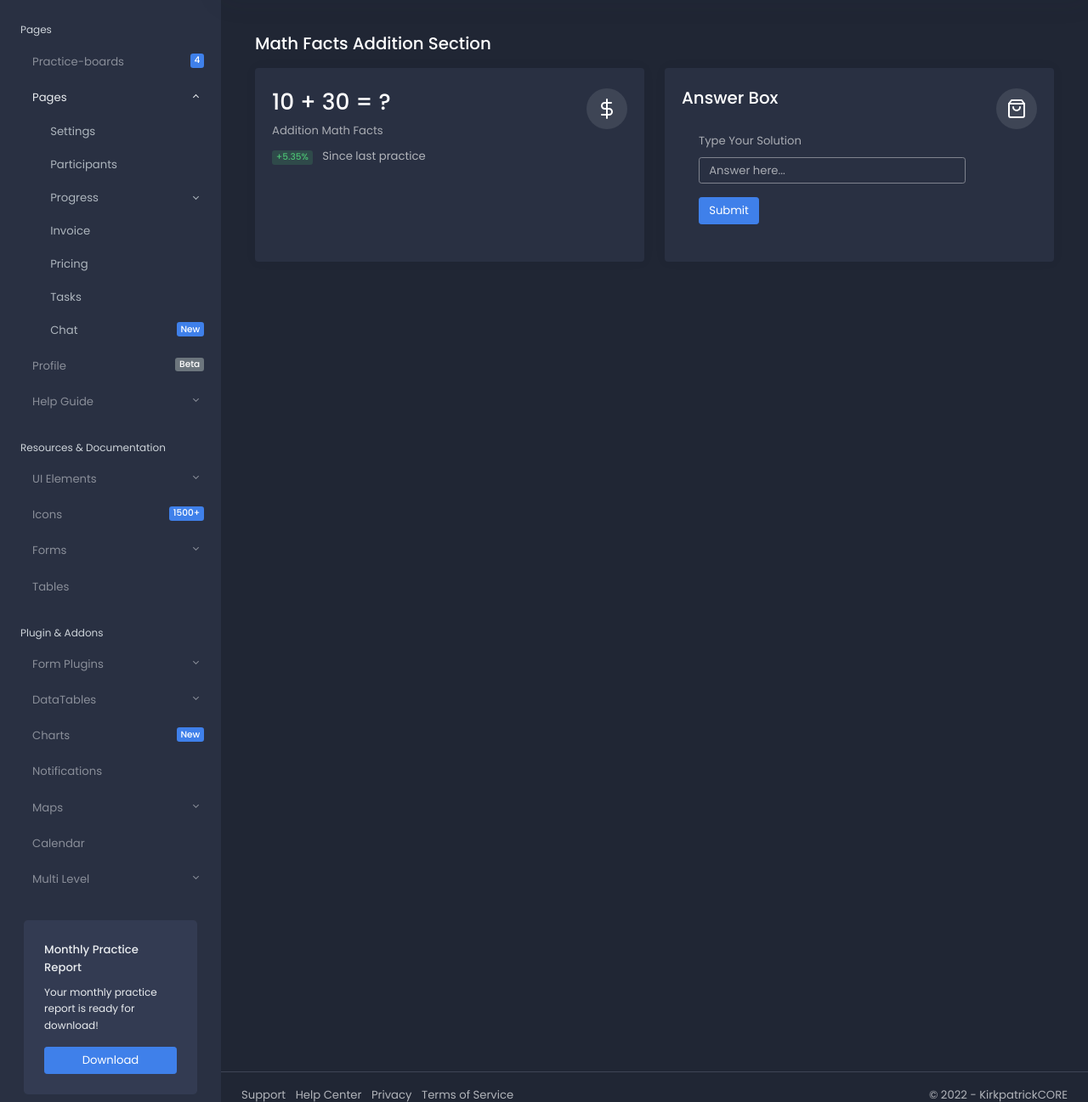
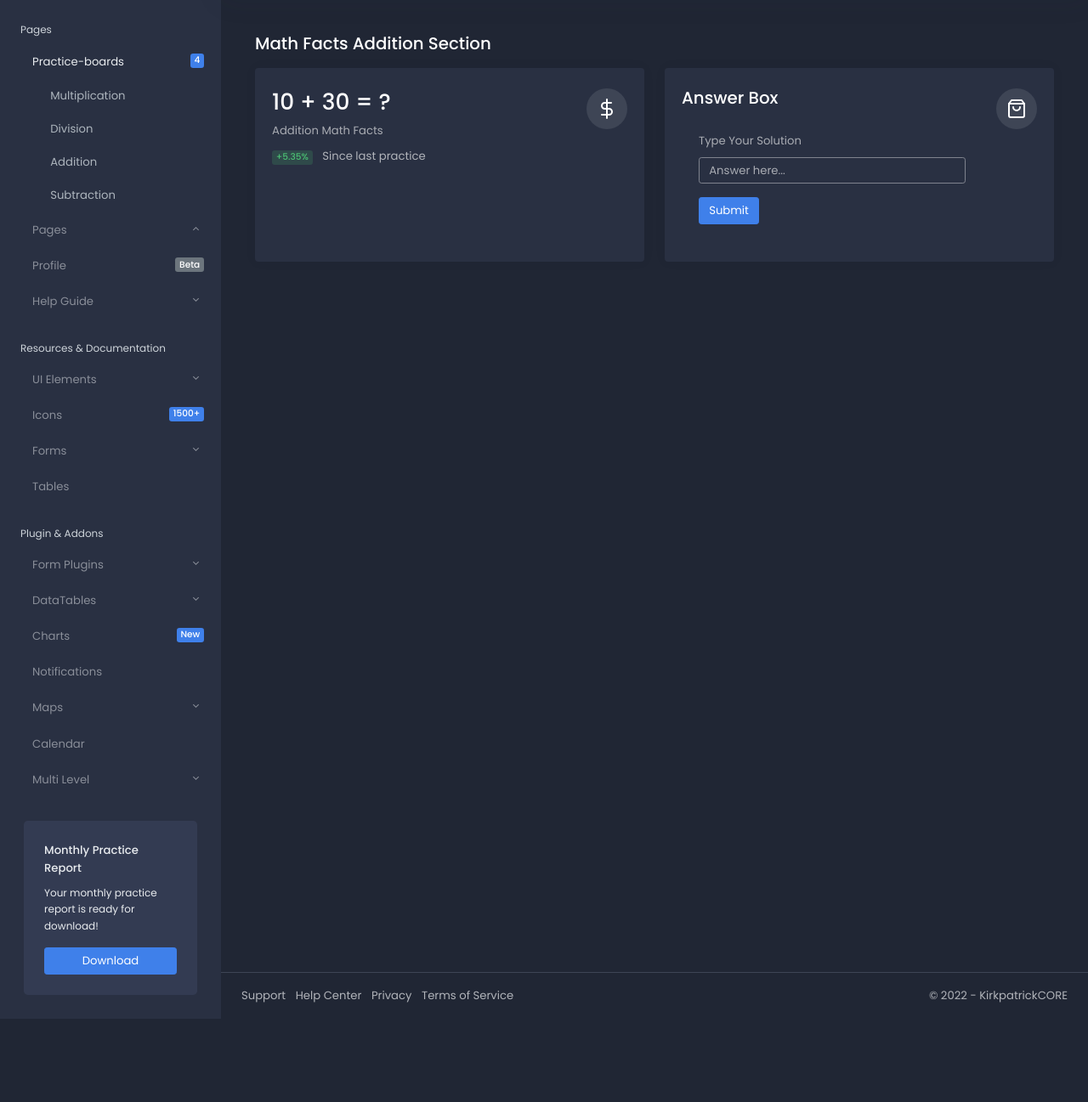
Before and after one commit to M-W-Kirk/kcoremath, a Django app: page /add.html in a window 1280 px wide. Shown: the part 66-1363 px from the top of the page at 85% size. After the commit the page ends 1265 px from the top, so only its background shows below. Run offline with Django 3.2, Linux system fonts and the light colour scheme; some libraries are stand-ins or nearby versions.

Commit message:
updates added

```diff
--- a/kcoremath/website/templates/base.html
+++ b/kcoremath/website/templates/base.html
@@ -60,24 +60,23 @@
 					<li class="sidebar-header">
 						Pages
 					</li>
-					<li class="sidebar-item">
+					<li class="sidebar-item active">
 						<a data-bs-target="#dashboards" data-bs-toggle="collapse" class="sidebar-link collapsed">
 							<i class="align-middle" data-feather="sliders"></i> <span class="align-middle">Practice-boards</span>
 							<span class="badge badge-sidebar-primary">4</span>
 						</a>
-						<ul id="dashboards" class="sidebar-dropdown list-unstyled collapse " data-bs-parent="#sidebar">
+						<ul id="dashboards" class="sidebar-dropdown list-unstyled collapse show" data-bs-parent="#sidebar">
 							<li class="sidebar-item"><a class="sidebar-link" href="{% url 'website:multiply' %}">Multiplication</a></li>
 							<li class="sidebar-item"><a class="sidebar-link" href="{% url 'website:divide' %}">Division</a></li>
 							<li class="sidebar-item"><a class="sidebar-link" href="{% url 'website:add' %}">Addition</a></li>
 							<li class="sidebar-item"><a class="sidebar-link" href="{% url 'website:subtract' %}">Subtraction</a></li>
 						</ul>
 					</li>
-					<li class="sidebar-item active">
+					<li class="sidebar-item">
 						<a data-bs-target="#pages" data-bs-toggle="collapse" class="sidebar-link">
 							<i class="align-middle" data-feather="layout"></i> <span class="align-middle">Pages</span>
 						</a>
-						<ul id="pages" class="sidebar-dropdown list-unstyled collapse show" data-bs-parent="#sidebar">
-							<li class="sidebar-item"><a class="sidebar-link" href="#">Settings</a></li>
+						<ul id="pages" class="sidebar-dropdown list-unstyled collapse" data-bs-parent="#sidebar">
 							<li class="sidebar-item"><a class="sidebar-link" href="#">Participants</a></li>
 							<li class="sidebar-item">
 								<a data-bs-target="#projects" data-bs-toggle="collapse" class="sidebar-link collapsed">
@@ -104,6 +103,7 @@
 							<span class="badge badge-sidebar-secondary">Beta</span>
 						</a>
 						<ul id="auth" class="sidebar-dropdown list-unstyled collapse " data-bs-parent="#sidebar">
+							<li class="sidebar-item"><a class="sidebar-link" href="#">Settings</a></li>
 							<li class="sidebar-item"><a class="sidebar-link" href="#">Reset Password</a></li>
 						</ul>
 					</li>
```
